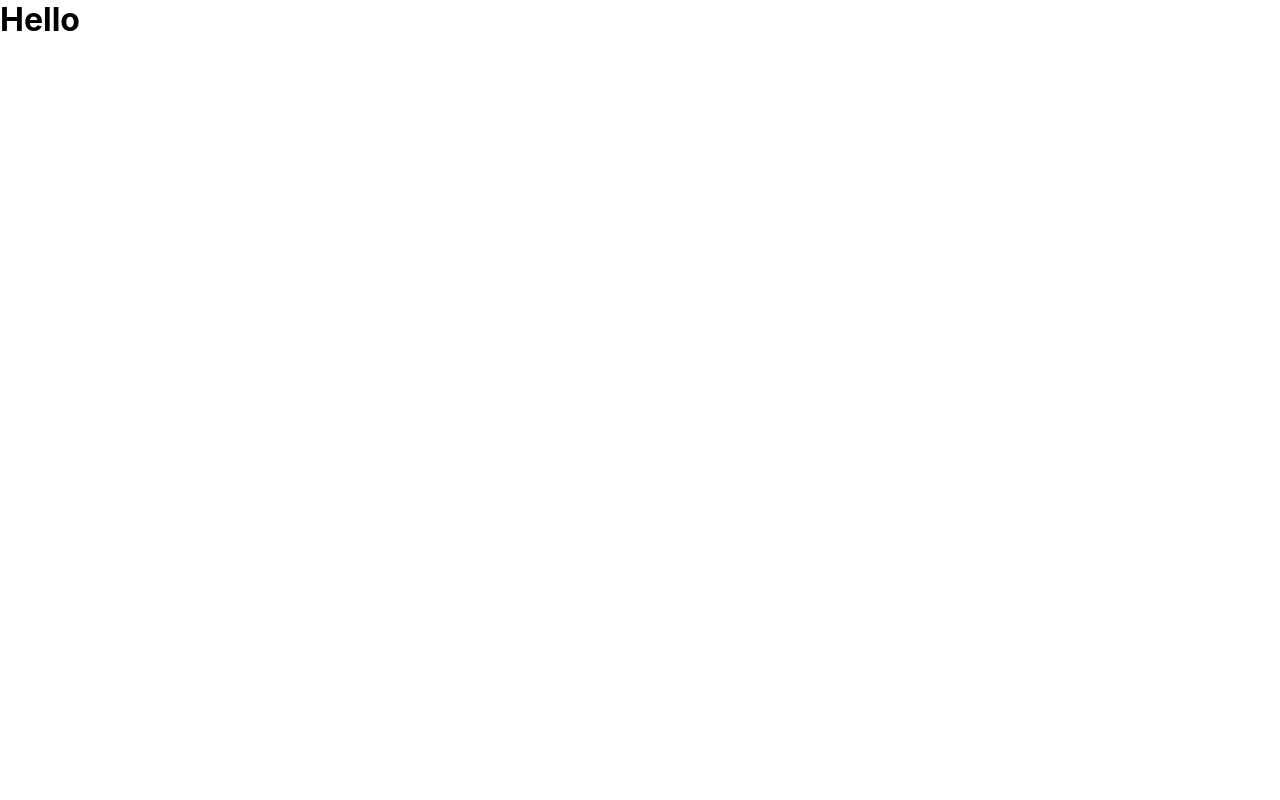
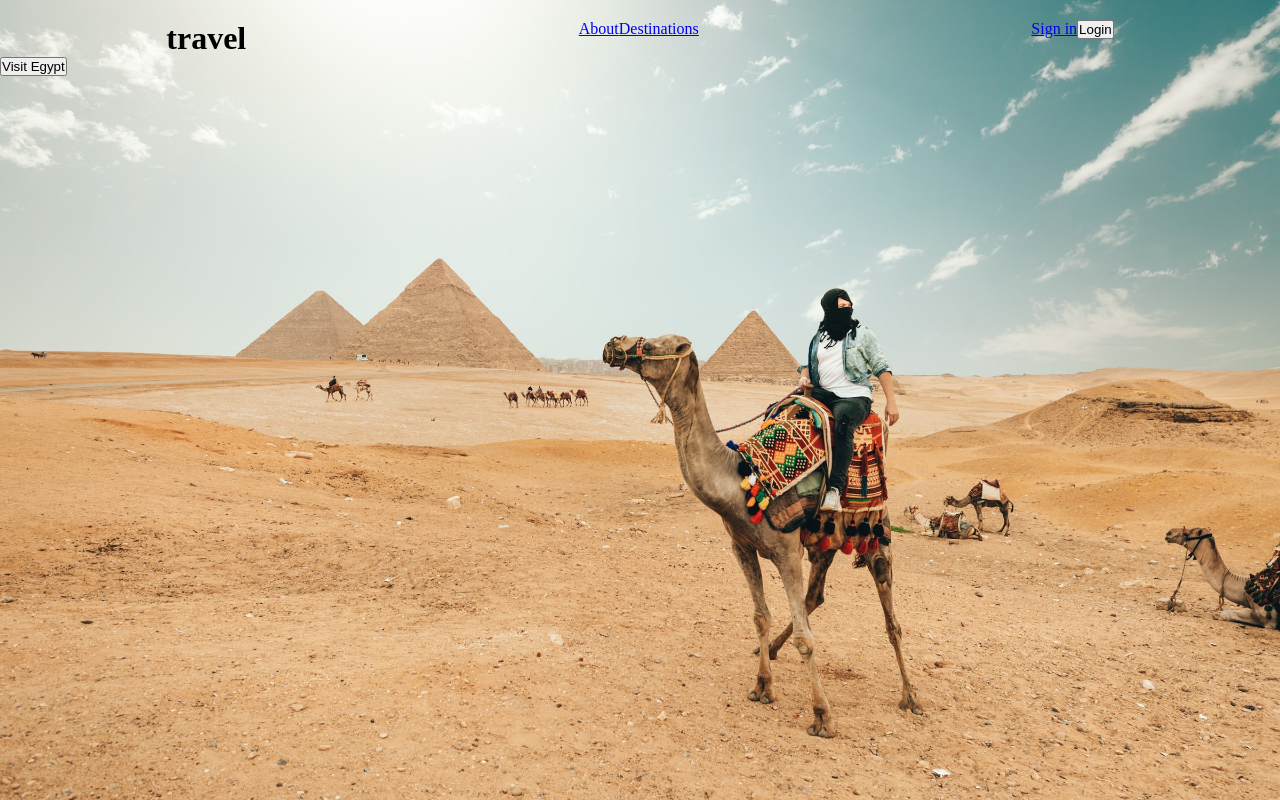
Before and after one commit to 12afaelPereira/aprendendo-react-01, a React (Create React App) app: page / in a window 1280 px wide. Built offline with nearby package versions, Linux system fonts and the light colour scheme.

Commit message:
Update project

```diff
--- a/src/App.js
+++ b/src/App.js
@@ -1,9 +1,10 @@
 import React from 'react';
-import './index.css';
+import Home from './Pages/Home'
+import './index.css'
 
 function App() {
   return (
-    <h1>Hello</h1>
+    <Home />
   );
 }
 
--- /dev/null
+++ b/src/Pages/Home/index.js
@@ -0,0 +1,14 @@
+import React from 'react';
+import Menu from '../../components/Menu'
+import ButtonLink from '../../components/ButtonLink'
+
+function Home(){
+    return(
+        <>
+        <Menu />
+        <ButtonLink />
+        </>
+    );
+}
+
+export default Home;
--- /dev/null
+++ b/src/components/ButtonLink/index.js
@@ -0,0 +1,9 @@
+import React from 'react';
+
+function ButtonLink(){
+    return(
+        <button>Visit Egypt</button>
+    );
+}
+
+export default ButtonLink;
--- /dev/null
+++ b/src/components/Menu/Menu.css
@@ -0,0 +1,18 @@
+.menu{
+    display: flex;
+    justify-content: space-around;
+    padding-top: 20px;
+
+
+}
+
+.MainLinks{
+
+
+}
+
+.MainLinks ul{
+    display: flex;
+
+    list-style: none;
+}
--- /dev/null
+++ b/src/components/Menu/index.js
@@ -0,0 +1,28 @@
+import React from 'react';
+import './Menu.css'
+
+function Menu() {
+    return (
+        <div className='menu'>
+            <h1 className='Logo'>travel</h1>
+
+            <div className='MainLinks'>
+                <ul>
+                    <li><a href="/#">About</a></li>
+                    <li><a href="/#">Destinations</a></li>
+                </ul>
+            </div>
+
+            <div className='Autentication'>
+
+                <span>
+                    <a href="/#">Sign in</a>
+                </span>
+
+                <button>Login</button>
+            </div>
+        </div>
+    );
+}
+
+export default Menu;
--- a/src/index.css
+++ b/src/index.css
@@ -3,16 +3,16 @@
   padding: 0;
   box-sizing: border-box;
 }
+html,
+body{
+  width: 100%;
+  height: 100%;
+}
 
 body {
-  font-family: -apple-system, BlinkMacSystemFont, 'Segoe UI', 'Roboto', 'Oxygen',
-    'Ubuntu', 'Cantarell', 'Fira Sans', 'Droid Sans', 'Helvetica Neue',
-    sans-serif;
-  -webkit-font-smoothing: antialiased;
-  -moz-osx-font-smoothing: grayscale;
+  height: 100vh;
+
+  background-image: url('./assets/img/background.jpg');
+  background-size: cover;
+  background-repeat: no-repeat;
 }
-
-code {
-  font-family: source-code-pro, Menlo, Monaco, Consolas, 'Courier New',
-    monospace;
-}
```
Also changed, not shown: src/assets/img/background.jpg (added).
